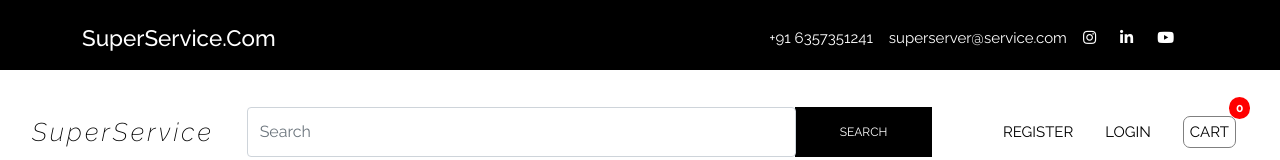
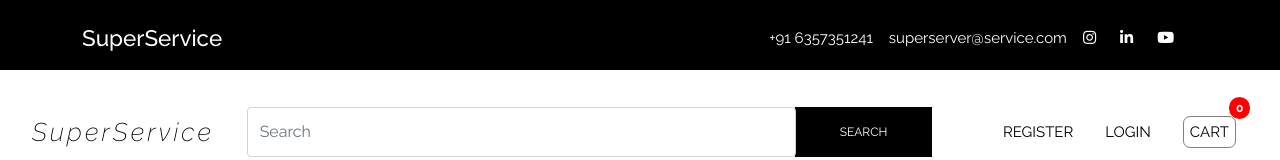
Before and after one commit to SuperService12/superservice, a React (Create React App) app: page /login in a window 1280 px wide. Shown: the top 160 px of the page. Built offline with nearby package versions, Linux system fonts and the light colour scheme; no server answers.

Commit message:
Update Header.js

```diff
--- a/src/components/Header.js
+++ b/src/components/Header.js
@@ -35,7 +35,7 @@ const Header = () => {
               {/* <p>+91 6357351241</p>
               <p>superserver@service.com</p> */}
               <h5>
-                SuperService.Com
+                SuperService
               </h5>
             </div>
             <div className=" col-12 col-lg-6 justify-content-center justify-content-lg-end d-flex align-items-center">
```
